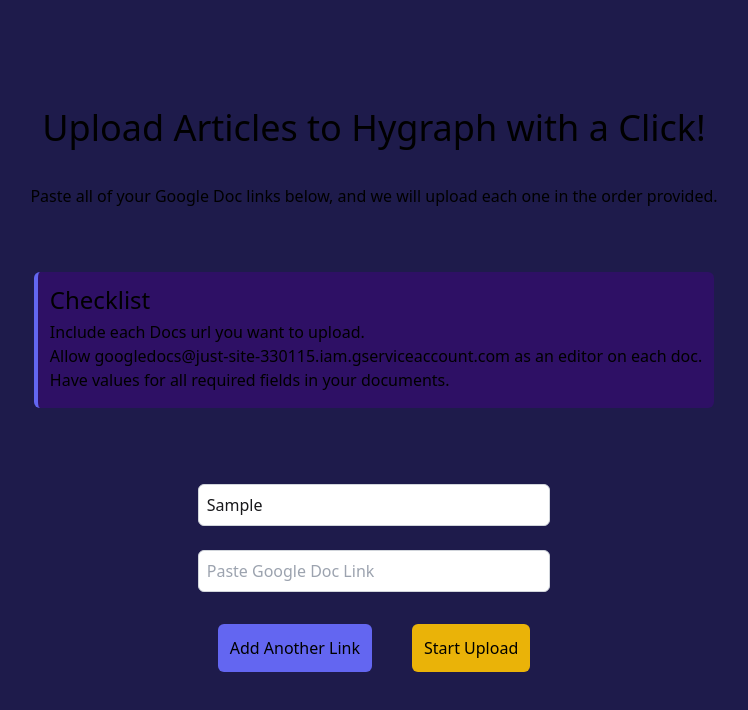
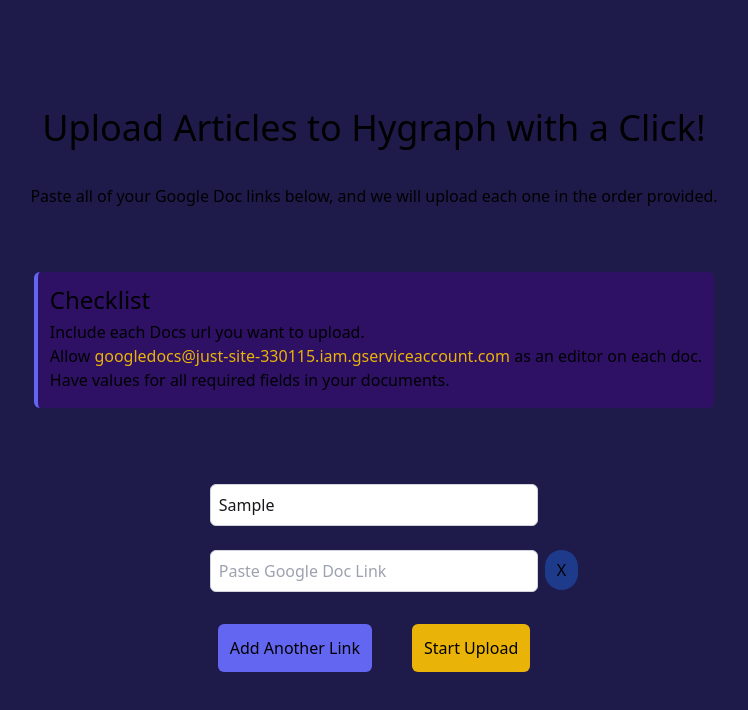
Before and after one commit to vit-the-jedi/hygraph-app, a Next.js app: page / in a window 1280 px wide. Both pictures are taken after typing "Sample" into the empty fields and a click on the button "Add Another Link". Shown: the top 710 px of the page, without its empty margins (266-1014 px from the left). Built offline with nearby package versions, Linux system fonts and the light colour scheme.

Commit message:
added remove input functionality and more styling

```diff
--- a/app/components/DocLinkForm.jsx
+++ b/app/components/DocLinkForm.jsx
@@ -1,6 +1,8 @@
 "use client";
 import {useRouter} from "next/navigation";
 import { useState } from "react";
+import PrimaryButton from "./buttons/PrimaryButton.jsx";
+import SecondaryButton from "./buttons/SecondaryButton.jsx";
 
 export default function DocLinkForm() {
   const [inputs, setInputs] = useState([{ id: 1, value: '' }]);
@@ -15,6 +17,13 @@
     const newId = inputs.length > 0 ? Math.max(...inputs.map((input) => input.id)) + 1 : 1;
     setInputs((prevInputs) => [...prevInputs, { id: newId, value: '' }]);
   };
+  const removeInput = (ev) => {
+    const input = inputs.find(input => input.id === Number(ev.target.id));
+    console.log(input);
+    inputs.splice(inputs.indexOf(input),1);
+    setInputs((prevInputs) => Array.from(inputs));
+    console.log(inputs);
+  };
   const saveDocLinksAndRedirect = (e) => {
     e.preventDefault();
     const docLinks = Object.values(inputs).map(input => input.value);
@@ -24,22 +33,24 @@
   return (
     <form className="grid my-3">
         {inputs.map((input) => (
+          <div className="flex m-3 relative">
           <input
             key={input.id}
             type="text"
             placeholder="Paste Google Doc Link"
             value={input.value}
             onChange={(e) => handleInputChange(input.id, e.target.value)}
-          className="border border-gray-300 p-2 text-zinc-900 my-3 rounded-md"
+            className="border flex-1 p-2 border-gray-300 text-zinc-900 rounded-md"
           />
+          {input.id > 1 && <button className="rounded-full bg-blue-900 py-2 px-3 ml-3 absolute" style={{right:'-40px'}}key={input.id} id={input.id} type="button" onClick={removeInput}>
+              X
+            </button>
+          }
+          </div>
         ))}
       <div className="flex">
-        <button type="button" className="m-5 bg-indigo-500 rounded-md p-3" onClick={addInput}>
-          Add Another Link
-          </button>
-        <button type="button" className="m-5 bg-yellow-500 rounded-md p-3" onClick={saveDocLinksAndRedirect}>
-          Start Upload
-        </button>
+        <SecondaryButton buttonConfig={{text:"Add Another Link", onClick: addInput}}/>
+        <PrimaryButton buttonConfig={{text:"Start Upload", onClick: saveDocLinksAndRedirect}}/>
       </div>
     </form>
   );
--- a/app/components/UploadCheckList.jsx
+++ b/app/components/UploadCheckList.jsx
@@ -4,7 +4,7 @@
       <h2 className="text-2xl mb-1">Checklist</h2>
       <ul>
         <li>Include each Docs url you want to upload.</li>
-        <li>Allow googledocs@just-site-330115.iam.gserviceaccount.com as an editor on each doc.</li>
+        <li>Allow <span className="text-yellow-500 whitespace-nowrap">googledocs@just-site-330115.iam.gserviceaccount.com</span> as an editor on each doc.</li>
         <li>Have values for all required fields in your documents.</li>
       </ul>
     </aside>
--- /dev/null
+++ b/app/components/buttons/PrimaryButton.jsx
@@ -0,0 +1,9 @@
+export default function PrimaryButton({buttonConfig}){
+    return (
+        <div>
+            <button type="button" className="m-5 bg-yellow-500 rounded-md p-3" onClick={buttonConfig.onClick}>
+                {buttonConfig.text}
+            </button>
+        </div>
+    )
+}
--- /dev/null
+++ b/app/components/buttons/SecondaryButton.jsx
@@ -0,0 +1,9 @@
+export default function SecondaryButton({buttonConfig}){
+    return (
+        <div>
+            <button type="button" className="m-5 bg-indigo-500 rounded-md p-3" onClick={buttonConfig.onClick}>
+              {buttonConfig.text}
+            </button>
+        </div>
+    )
+}
```
Lines whose indentation alone changed are shown as unchanged.
